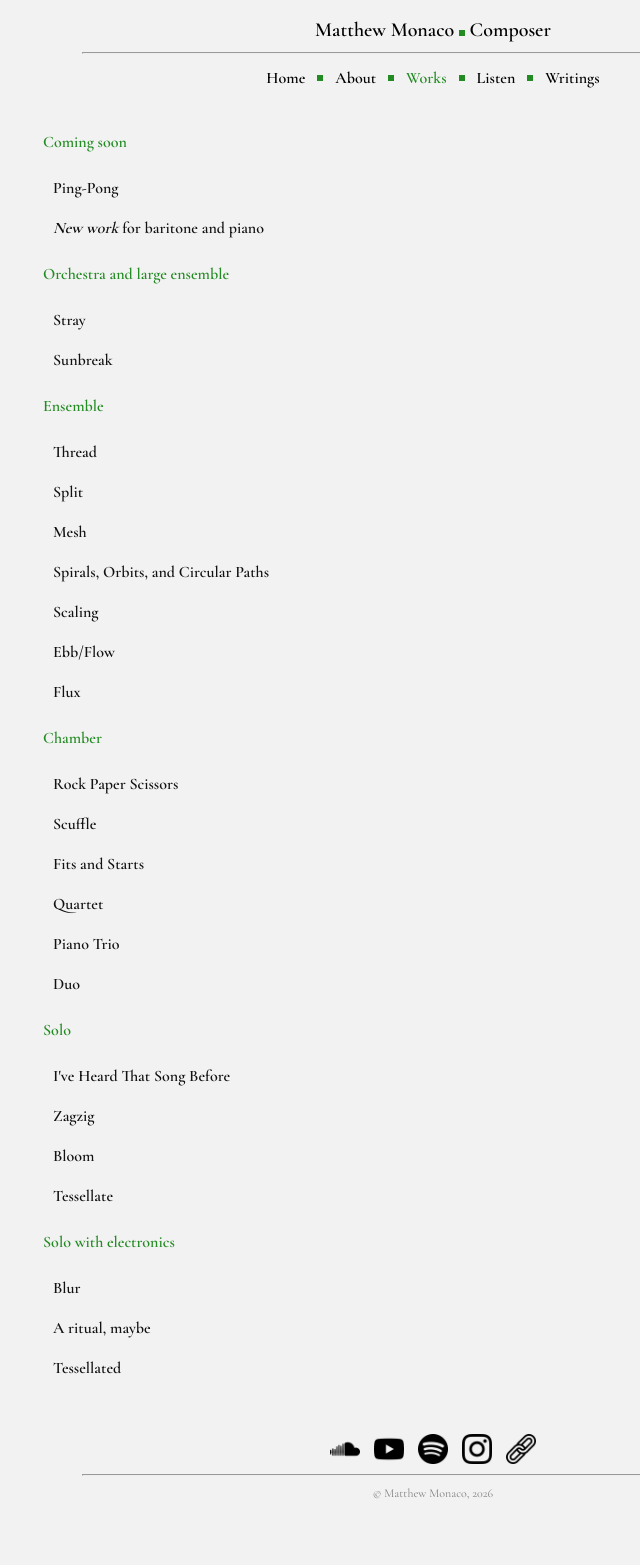
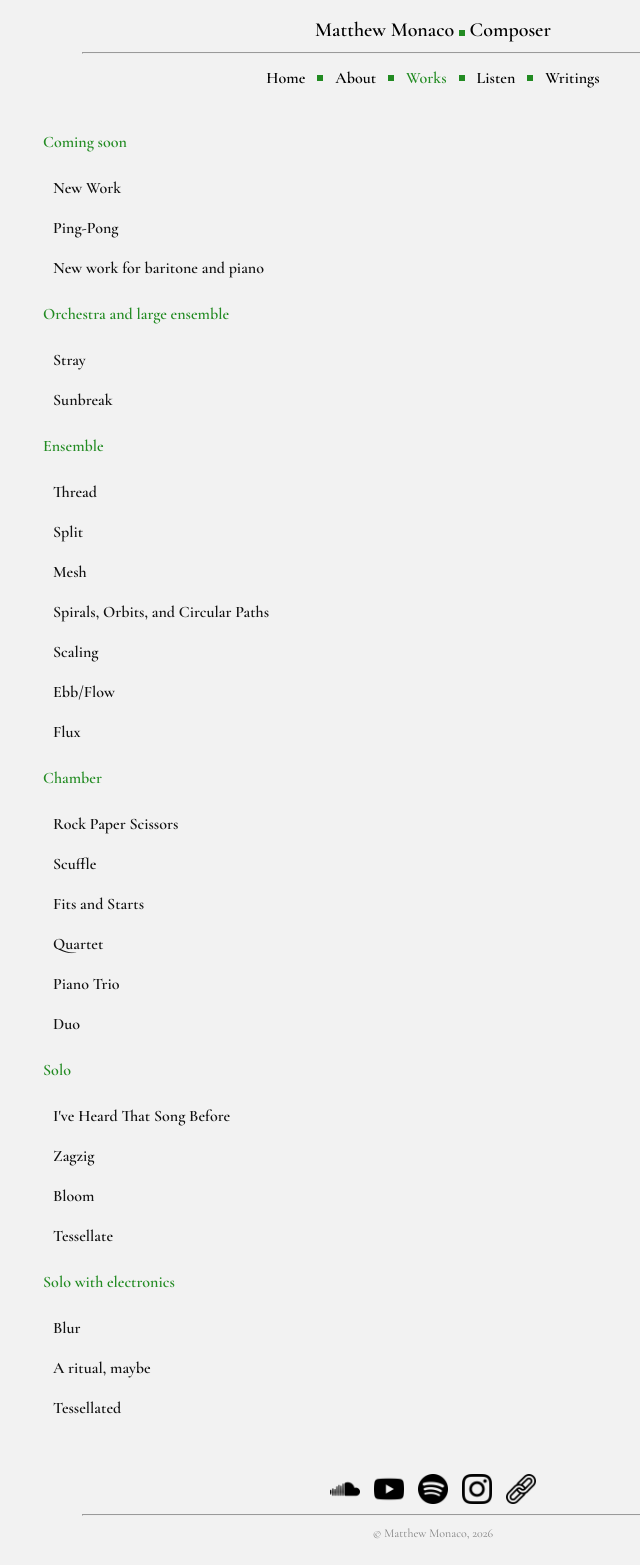
Before and after one commit to matthew-monaco/matthew-monaco.github.io, a Jekyll site: the page built from works_by_instrumentation.md, in a window 1280 px wide. Shown: the whole page, without its empty margins (207-847 px from the left). Built offline with Jekyll 4.4.1, drawn with Linux system fonts in a browser that asks for light colours; before the commit the page ends 1525 px from its top, so only the background shows below that.

Commit message:
Update works_by_instrumentation.md

```diff
--- a/works_by_instrumentation.md
+++ b/works_by_instrumentation.md
@@ -5,6 +5,14 @@ permalink: /works_by_instrumentation
 ---
 
 <span class="green-bold">Coming soon</span>
+
+<details>
+  <summary><strong>New Work</strong></summary>
+  <p>2027 <span style="color: green"> <span class="nav-dot"></span> </span> 12'</p>
+  <p><em>Ensemble</em></p>
+  <p>More details coming soon.</p>
+  <p>To be premiered by the <span style="color: green">United Instruments of Lucillin</span> at the <span style="color: green">Rainy Days</span> festival in Luxembourg.</p>
+</details>
 
 <details>
   <summary><strong>Ping-Pong</strong></summary>
@@ -15,7 +23,7 @@ permalink: /works_by_instrumentation
 </details>
 
 <details>
-  <summary><strong><em>New work</em> for baritone and piano</strong></summary>
+  <summary><strong>New work for baritone and piano</strong></summary>
   <p>2028 <span style="color: green"> <span class="nav-dot"></span> </span> 10'</p>
   <p><em>Baritone and piano</em></p>
   <p>Song cycle. Details coming soon.</p>
```
